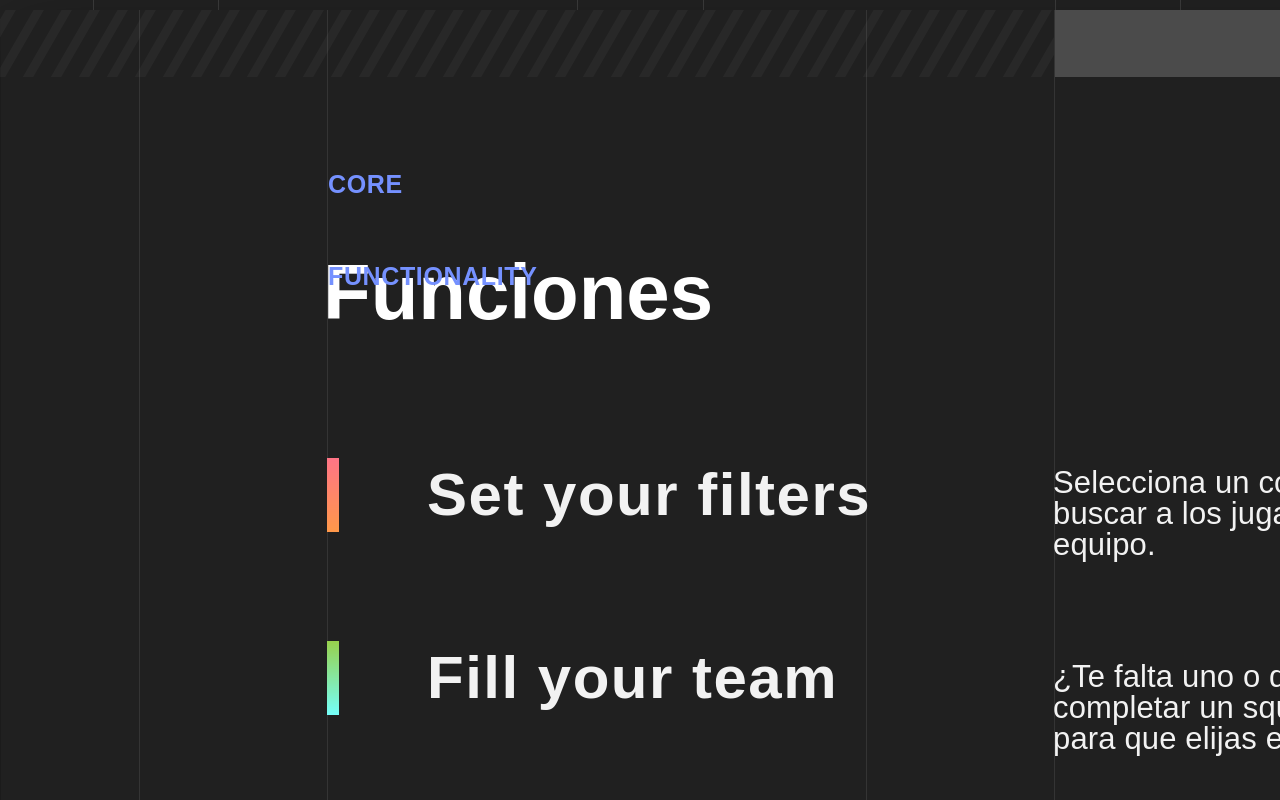
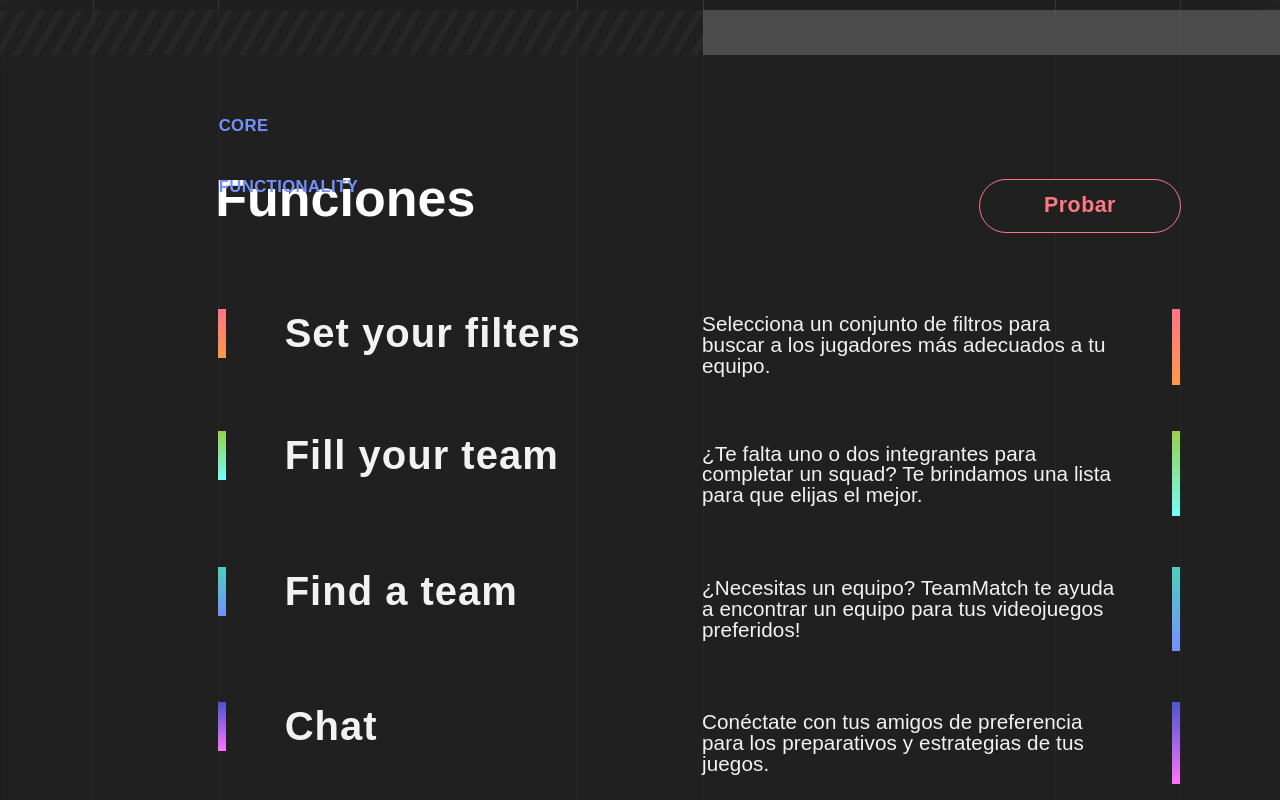
Before and after one commit to sadaakisz/TeamMatch_LandingPage, a plain HTML site: page LandingPage/landingpageweb.html in a window 1280 px wide. Shown: the part 2700-3500 px from the top of the page. Drawn offline with Linux system fonts and the light colour scheme.

Commit message:
Made Funciones Section dynamic.

```diff
--- a/LandingPage/landingpageweb.css
+++ b/LandingPage/landingpageweb.css
@@ -2048,9 +2048,9 @@ body {
   display: block;
   position: absolute;
   background-color: transparent;
-  width: 1919px;
-  height: 1221.92px;
-  left: 1px;
+  width: 99.947917vw; /* 1919px/1920 */
+  height: 63.641667vw; /* 1221.92px/1920 */
+  left: 0.052083vw; /* 1px/1920 */
   top: 0
 }
 
@@ -2059,10 +2059,10 @@ body {
   fill: rgba(32, 32, 32, 1);
   -webkit-filter: drop-shadow(0 20px 40px rgba(0, 0, 0, .4117647058823529));
   filter: drop-shadow(0 20px 40px rgba(0, 0, 0, .4117647058823529));
-  width: 1919px;
-  height: 1221.37px;
-  left: 0;
-  top: .55px
+  width: 99.947917vw; /* 1919px/1920 */
+  height: 63.613021vw; /* 1221.37px/1920 */
+  left: 0;
+  top: 0.028646vw; /* 0.55px/1920 */
 }
 
 .landingpageweb .funcionessection .bgfunciones .linesb3611314 {
@@ -2071,80 +2071,80 @@ body {
   opacity: .25;
   cursor: default;
   background-color: transparent;
-  width: 1631px;
-  height: 1221.92px;
-  left: 138.5px;
+  width: 84.947917vw; /* 1631px/1920 */
+  height: 63.641667vw; /* 1221.92px/1920 */
+  left: 7.213542vw; /* 138.5px/1920 */
   top: 0
 }
 
 .landingpageweb .funcionessection .bgfunciones .linesb3611314 .line162fbd00fe {
   position: absolute;
   stroke: rgba(112, 112, 112, 1);
-  stroke-width: 1px;
-  width: 1px;
-  height: 1221.92px;
-  left: -.5px;
+  stroke-width: 0.052083vw; /* 1px/1920 */
+  width: 0.052083vw; /* 1px/1920 */
+  height: 63.641667vw; /* 1221.92px/1920 */
+  left: -0.026042vw; /* -0.5px/1920 */
   top: 0
 }
 
 .landingpageweb .funcionessection .bgfunciones .linesb3611314 .line17a82bdb05 {
   position: absolute;
   stroke: rgba(112, 112, 112, 1);
-  stroke-width: 1px;
-  width: 1px;
-  height: 1221.92px;
-  left: 187.5px;
+  stroke-width: 0.052083vw; /* 1px/1920 */
+  width: 0.052083vw; /* 1px/1920 */
+  height: 63.641667vw; /* 1221.92px/1920 */
+  left: 9.765625vw; /* 187.5px/1920 */
   top: 0
 }
 
 .landingpageweb .funcionessection .bgfunciones .linesb3611314 .line18bafbeb1f {
   position: absolute;
   stroke: rgba(112, 112, 112, 1);
-  stroke-width: 1px;
-  width: 1px;
-  height: 1221.87px;
-  left: 1442.5px;
-  top: .05px
+  stroke-width: 0.052083vw; /* 1px/1920 */
+  width: 0.052083vw; /* 1px/1920 */
+  height: 63.639063vw; /* 1221.87px/1920 */
+  left: 75.130208vw; /* 1442.5px/1920 */
+  top: 0
 }
 
 .landingpageweb .funcionessection .bgfunciones .linesb3611314 .line19671c16f3 {
   position: absolute;
   stroke: rgba(112, 112, 112, 1);
-  stroke-width: 1px;
-  width: 1px;
-  height: 1221.37px;
-  left: 726.5px;
-  top: .55px
+  stroke-width: 0.052083vw; /* 1px/1920 */
+  width: 0.052083vw; /* 1px/1920 */
+  height: 63.613021vw; /* 1221.37px/1920 */
+  left: 37.838542vw; /* 726.5px/1920 */
+  top: 0.028646vw; /* 0.55px/1920 */
 }
 
 .landingpageweb .funcionessection .bgfunciones .linesb3611314 .line20046553a2 {
   position: absolute;
   stroke: rgba(112, 112, 112, 1);
-  stroke-width: 1px;
-  width: 1px;
-  height: 1221.87px;
-  left: 1630.5px;
-  top: .05px
+  stroke-width: 0.052083vw; /* 1px/1920 */
+  width: 0.052083vw; /* 1px/1920 */
+  height: 63.639063vw; /* 1221.87px/1920 */
+  left: 84.921875vw; /* 1630.5px/1920 */
+  top: 0
 }
 
 .landingpageweb .funcionessection .bgfunciones .linesb3611314 .line2158691437 {
   position: absolute;
   stroke: rgba(112, 112, 112, 1);
-  stroke-width: 1px;
-  width: 1px;
-  height: 1221.37px;
-  left: 914.5px;
-  top: .55px
+  stroke-width: 0.052083vw; /* 1px/1920 */
+  width: 0.052083vw; /* 1px/1920 */
+  height: 63.613021vw; /* 1221.37px/1920 */
+  left: 47.630208vw; /* 914.5px/1920 */
+  top: 0.028646vw; /* 0.55px/1920 */
 }
 
 .landingpageweb .funcionessection .topfunciones {
   display: block;
   position: absolute;
   background-color: transparent;
-  width: 1920px;
-  height: 67px;
-  left: 0;
-  top: .55px
+  width: 100vw; /* 1920px/1920 */
+  height: 3.489583vw; /* 67px/1920 */
+  left: 0;
+  top: 0.028646vw; /* 0.55px/1920 */
 }
 
 .landingpageweb .funcionessection .topfunciones .maskGroup7 {
@@ -2157,8 +2157,8 @@ body {
   opacity: .2;
   cursor: default;
   background-color: transparent;
-  width: 1054px;
-  height: 67px;
+  width: 54.895833vw; /* 1054px/1920 */
+  height: 3.489583vw; /* 67px/1920 */
   left: 0;
   top: 0
 }
@@ -2168,11 +2168,9 @@ body {
   opacity: .2;
   cursor: default;
   background-color: rgba(242, 242, 242, 1);
-  border-color: rgba(112, 112, 112, 1);
-  border-width: 1px;
-  width: 865px;
-  height: 67px;
-  left: 1055px;
+  width: 45.052083vw; /* 865px/1920 */
+  height: 3.489583vw; /* 67px/1920 */
+  left: 54.947917vw; /* 1055px/1920 */
   top: 0
 }
 
@@ -2180,101 +2178,101 @@ body {
   display: block;
   position: absolute;
   background-color: transparent;
-  width: 362px;
-  height: 172px;
-  left: 323px;
-  top: 158.55px
+  width: 18.854167vw; /* 362px/1920 */
+  height: 8.958333vw; /* 172px/1920 */
+  left: 16.822917vw; /* 323px/1920 */
+  top: 8.257813vw; /* 158.55px/1920 */
 }
 
 .landingpageweb .funcionessection .titlefunciones .funciones3efca486 {
   position: absolute;
   background-color: rgba(255, 255, 255, 0);
   text-align: center;
-  line-height: 144px;
+  line-height: 7.5vw; /* 144px/1920 */
   letter-spacing: 0;
   color: rgba(255, 255, 255, 1);
   -webkit-text-stroke: unset;
-  font-size: 78px;
+  font-size: 4.0625vw; /* 78px/1920 */
   font-weight: 700;
   font-style: normal;
   font-family: 'Gilroy ☞', Arial;
   white-space: pre;
-  width: 362px;
-  height: 97px;
-  left: 0;
-  top: 51.5px
+  width: 18.854167vw; /* 362px/1920 */
+  height: 5.052083vw; /* 97px/1920 */
+  left: 0;
+  top: 2.682292vw; /* 51.5px/1920 */
 }
 
 .landingpageweb .funcionessection .titlefunciones .coreFunctionality {
   position: absolute;
   background-color: rgba(255, 255, 255, 0);
   text-align: left;
-  line-height: 92px;
-  letter-spacing: .63px;
+  line-height: 4.791667vw; /* 92px/1920 */
+  letter-spacing: 0.032813vw; /* 0.63px/1920 */
   color: rgba(117, 145, 255, 1);
   -webkit-text-stroke: unset;
-  font-size: 25px;
-  font-weight: 700;
-  font-style: normal;
-  font-family: 'Gilroy ☞', Arial;
-  width: 271px;
-  height: 34px;
-  left: 5px;
-  top: -30.5px
+  font-size: 1.302083vw; /* 25px/1920 */
+  font-weight: 700;
+  font-style: normal;
+  font-family: 'Gilroy ☞', Arial;
+  width: 14.114583vw; /* 271px/1920 */
+  height: 1.770833vw; /* 34px/1920 */
+  left: 0.260417vw; /* 5px/1920 */
+  top: -1.588542vw; /* -30.5px/1920 */
 }
 
 .landingpageweb .funcionessection .filter {
   display: block;
   position: absolute;
   background-color: transparent;
-  width: 1443px;
-  height: 114px;
-  left: 327px;
-  top: 448.55px
+  width: 75.15625vw; /* 1443px/1920 */
+  height: 5.9375vw; /* 114px/1920 */
+  left: 17.03125vw; /* 327px/1920 */
+  top: 23.361979vw; /* 448.55px/1920 */
 }
 
 .landingpageweb .funcionessection .filter .setYourFilters {
   position: absolute;
   background-color: rgba(255, 255, 255, 0);
   text-align: left;
-  line-height: 80px;
-  letter-spacing: 1.5px;
+  line-height: 4.166667vw; /* 80px/1920 */
+  letter-spacing: 0.078125vw; /* 1.5px/1920 */
   color: rgba(242, 242, 242, 1);
   -webkit-text-stroke: 1px transparent;
-  font-size: 60px;
+  font-size: 3.125vw; /* 60px/1920 */
   font-weight: 700;
   font-style: normal;
   font-family: 'Gilroy ☞', Arial;
   white-space: pre;
-  width: 419px;
-  height: 74px;
-  left: 100px;
-  top: -3px
+  width: 21.822917vw; /* 419px/1920 */
+  height: 3.854167vw; /* 74px/1920 */
+  left: 5.208333vw; /* 100px/1920 */
+  top: -0.15625vw; /* -3px/1920 */
 }
 
 .landingpageweb .funcionessection .filter .seleccionaUnConjuntoDeFiltrosParaBuscarALosJugadoresMasAdecuadosATuEquipo {
   position: absolute;
   background-color: rgba(255, 255, 255, 0);
   text-align: left;
-  line-height: 31px;
-  letter-spacing: .15px;
+  line-height: 1.614583vw; /* 31px/1920 */
+  letter-spacing: 0.007813vw; /* 0.15px/1920 */
   color: rgba(242, 242, 242, 1);
   -webkit-text-stroke: 1px transparent;
-  font-size: 31px;
+  font-size: 1.614583vw; /* 31px/1920 */
   font-weight: 500;
   font-style: normal;
   font-family: 'Gilroy ☞', Arial;
-  width: 625px;
-  height: 109px;
-  left: 726px;
-  top: 8.5px
+  width: 32.552083vw; /* 625px/1920 */
+  height: 5.677083vw; /* 109px/1920 */
+  left: 37.8125vw; /* 726px/1920 */
+  top: 0.442708vw; /* 8.5px/1920 */
 }
 
 .landingpageweb .funcionessection .filter .path235 {
   position: absolute;
   fill: transparent;
-  width: 12px;
-  height: 74px;
+  width: 0.625vw; /* 12px/1920 */
+  height: 3.854167vw; /* 74px/1920 */
   left: 0;
   top: 0
 }
@@ -2282,9 +2280,9 @@ body {
 .landingpageweb .funcionessection .filter .path236 {
   position: absolute;
   fill: transparent;
-  width: 12px;
-  height: 114px;
-  left: 1431px;
+  width: 0.625vw; /* 12px/1920 */
+  height: 5.9375vw; /* 114px/1920 */
+  left: 74.53125vw; /* 1431px/1920 */
   top: 0
 }
 
@@ -2292,47 +2290,47 @@ body {
   display: block;
   position: absolute;
   background-color: transparent;
-  width: 1443px;
-  height: 128px;
-  left: 327px;
-  top: 631.55px
+  width: 75.15625vw; /* 1443px/1920 */
+  height: 6.666667vw; /* 128px/1920 */
+  left: 17.03125vw; /* 327px/1920 */
+  top: 32.893229vw; /* 631.55px/1920 */
 }
 
 .landingpageweb .funcionessection .fill .fillYourTeam {
   position: absolute;
   background-color: rgba(255, 255, 255, 0);
   text-align: left;
-  line-height: 80px;
-  letter-spacing: 1.5px;
+  line-height: 4.166667vw; /* 80px/1920 */
+  letter-spacing: 0.078125vw; /* 1.5px/1920 */
   color: rgba(242, 242, 242, 1);
   -webkit-text-stroke: 1px transparent;
-  font-size: 60px;
+  font-size: 3.125vw; /* 60px/1920 */
   font-weight: 700;
   font-style: normal;
   font-family: 'Gilroy ☞', Arial;
   white-space: pre;
-  width: 392px;
-  height: 74px;
-  left: 100px;
-  top: -3px
+  width: 20.416667vw; /* 392px/1920 */
+  height: 3.854167vw; /* 74px/1920 */
+  left: 5.208333vw; /* 100px/1920 */
+  top: -0.15625vw; /* -3px/1920 */
 }
 
 .landingpageweb .funcionessection .fill .teFaltaUnoODosIntegrantesParaCompletarUnSquadTeBrindamosUnaListaParaQueElijasElMejor {
   position: absolute;
   background-color: rgba(255, 255, 255, 0);
   text-align: left;
-  line-height: 31px;
-  letter-spacing: .15px;
+  line-height: 1.614583vw; /* 31px/1920 */
+  letter-spacing: 0.007813vw; /* 0.15px/1920 */
   color: rgba(242, 242, 242, 1);
   -webkit-text-stroke: 1px transparent;
-  font-size: 31px;
+  font-size: 1.614583vw; /* 31px/1920 */
   font-weight: 500;
   font-style: normal;
   font-family: 'Gilroy ☞', Arial;
-  width: 625px;
-  height: 112px;
-  left: 726px;
-  top: 19.5px
+  width: 32.552083vw; /* 625px/1920 */
+  height: 5.833333vw; /* 112px/1920 */
+  left: 37.8125vw; /* 726px/1920 */
+  top: 1.015625vw; /* 19.5px/1920 */
 }
 
 .landingpageweb .funcionessection .fill .rectangle708 {
@@ -2343,10 +2341,8 @@ body {
   background-size: cover;
   cursor: default;
   background-color: rgba(255, 255, 255, 0);
-  border-color: rgba(112, 112, 112, 1);
-  border-width: 1px;
-  width: 12px;
-  height: 74px;
+  width: 0.625vw; /* 12px/1920 */
+  height: 3.854167vw; /* 74px/1920 */
   left: 0;
   top: 0
 }
@@ -2359,11 +2355,9 @@ body {
   background-size: cover;
   cursor: default;
   background-color: rgba(255, 255, 255, 0);
-  border-color: rgba(112, 112, 112, 1);
-  border-width: 1px;
-  width: 12px;
-  height: 128px;
-  left: 1431px;
+  width: 0.625vw; /* 12px/1920 */
+  height: 6.666667vw; /* 128px/1920 */
+  left: 74.53125vw; /* 1431px/1920 */
   top: 0
 }
 
@@ -2371,47 +2365,47 @@ body {
   display: block;
   position: absolute;
   background-color: transparent;
-  width: 1443px;
-  height: 126px;
-  left: 327px;
-  top: 835.55px
+  width: 75.15625vw; /* 1443px/1920 */
+  height: 6.5625vw; /* 126px/1920 */
+  left: 17.03125vw; /* 327px/1920 */
+  top: 43.518229vw; /* 835.55px/1920 */
 }
 
 .landingpageweb .funcionessection .find .findATeam {
   position: absolute;
   background-color: rgba(255, 255, 255, 0);
   text-align: left;
-  line-height: 80px;
-  letter-spacing: 1.5px;
+  line-height: 4.166667vw; /* 80px/1920 */
+  letter-spacing: 0.078125vw; /* 1.5px/1920 */
   color: rgba(242, 242, 242, 1);
   -webkit-text-stroke: 1px transparent;
-  font-size: 60px;
+  font-size: 3.125vw; /* 60px/1920 */
   font-weight: 700;
   font-style: normal;
   font-family: 'Gilroy ☞', Arial;
   white-space: pre;
-  width: 346px;
-  height: 74px;
-  left: 100px;
-  top: -3px
+  width: 18.020833vw; /* 346px/1920 */
+  height: 3.854167vw; /* 74px/1920 */
+  left: 5.208333vw; /* 100px/1920 */
+  top: -0.15625vw; /* -3px/1920 */
 }
 
 .landingpageweb .funcionessection .find .necesitasUnEquipoTeammatchTeAyudaAEncontrarUnEquipoParaTusVideojuegosPreferidos {
   position: absolute;
   background-color: rgba(255, 255, 255, 0);
   text-align: left;
-  line-height: 31px;
-  letter-spacing: .15px;
+  line-height: 1.614583vw; /* 31px/1920 */
+  letter-spacing: 0.007813vw; /* 0.15px/1920 */
   color: rgba(242, 242, 242, 1);
   -webkit-text-stroke: 1px transparent;
-  font-size: 31px;
+  font-size: 1.614583vw; /* 31px/1920 */
   font-weight: 500;
   font-style: normal;
   font-family: 'Gilroy ☞', Arial;
-  width: 625px;
-  height: 112px;
-  left: 726px;
-  top: 17.5px
+  width: 32.552083vw; /* 625px/1920 */
+  height: 5.833333vw; /* 112px/1920 */
+  left: 37.8125vw; /* 726px/1920 */
+  top: 0.911458vw; /* 17.5px/1920 */
 }
 
 .landingpageweb .funcionessection .find .rectangle709 {
@@ -2422,10 +2416,8 @@ body {
   background-size: cover;
   cursor: default;
   background-color: rgba(255, 255, 255, 0);
-  border-color: rgba(112, 112, 112, 1);
-  border-width: 1px;
-  width: 12px;
-  height: 74px;
+  width: 0.625vw; /* 12px/1920 */
+  height: 3.854167vw; /* 74px/1920 */
   left: 0;
   top: 0
 }
@@ -2438,11 +2430,9 @@ body {
   background-size: cover;
   cursor: default;
   background-color: rgba(255, 255, 255, 0);
-  border-color: rgba(112, 112, 112, 1);
-  border-width: 1px;
-  width: 12px;
-  height: 126px;
-  left: 1431px;
+  width: 0.625vw; /* 12px/1920 */
+  height: 6.5625vw; /* 126px/1920 */
+  left: 74.53125vw; /* 1431px/1920 */
   top: 0
 }
 
@@ -2450,47 +2440,47 @@ body {
   display: block;
   position: absolute;
   background-color: transparent;
-  width: 1443px;
-  height: 123px;
-  left: 327px;
-  top: 1038.55px
+  width: 75.15625vw; /* 1443px/1920 */
+  height: 6.40625vw; /* 123px/1920 */
+  left: 17.03125vw; /* 327px/1920 */
+  top: 54.091146vw; /* 1038.55px/1920 */
 }
 
 .landingpageweb .funcionessection .chatcd782805 .chat {
   position: absolute;
   background-color: rgba(255, 255, 255, 0);
   text-align: left;
-  line-height: 80px;
-  letter-spacing: 1.5px;
+  line-height: 4.166667vw; /* 80px/1920 */
+  letter-spacing: 0.078125vw; /* 1.5px/1920 */
   color: rgba(242, 242, 242, 1);
   -webkit-text-stroke: 1px transparent;
-  font-size: 60px;
+  font-size: 3.125vw; /* 60px/1920 */
   font-weight: 700;
   font-style: normal;
   font-family: 'Gilroy ☞', Arial;
   white-space: pre;
-  width: 143px;
-  height: 74px;
-  left: 100px;
-  top: -3px
+  width: 7.447917vw; /* 143px/1920 */
+  height: 3.854167vw; /* 74px/1920 */
+  left: 5.208333vw; /* 100px/1920 */
+  top: -0.15625vw; /* -3px/1920 */
 }
 
 .landingpageweb .funcionessection .chatcd782805 .conectateConTusAmigosDePreferenciaParaLosPreparativosYEstrategiasDeTusJuegos {
   position: absolute;
   background-color: rgba(255, 255, 255, 0);
   text-align: left;
-  line-height: 31px;
-  letter-spacing: .15px;
+  line-height: 1.614583vw; /* 31px/1920 */
+  letter-spacing: 0.007813vw; /* 0.15px/1920 */
   color: rgba(242, 242, 242, 1);
   -webkit-text-stroke: 1px transparent;
-  font-size: 31px;
+  font-size: 1.614583vw; /* 31px/1920 */
   font-weight: 500;
   font-style: normal;
   font-family: 'Gilroy ☞', Arial;
-  width: 625px;
-  height: 111px;
-  left: 726px;
-  top: 15.5px
+  width: 32.552083vw; /* 625px/1920 */
+  height: 5.78125vw; /* 111px/1920 */
+  left: 37.8125vw; /* 726px/1920 */
+  top: 0.807292vw; /* 15.5px/1920 */
 }
 
 .landingpageweb .funcionessection .chatcd782805 .rectangle710 {
@@ -2501,10 +2491,8 @@ body {
   background-size: cover;
   cursor: default;
   background-color: rgba(255, 255, 255, 0);
-  border-color: rgba(112, 112, 112, 1);
-  border-width: 1px;
-  width: 12px;
-  height: 74px;
+  width: 0.625vw; /* 12px/1920 */
+  height: 3.854167vw; /* 74px/1920 */
   left: 0;
   top: 0
 }
@@ -2512,9 +2500,9 @@ body {
 .landingpageweb .funcionessection .chatcd782805 .path237 {
   position: absolute;
   fill: transparent;
-  width: 12px;
-  height: 123px;
-  left: 1431px;
+  width: 0.625vw; /* 12px/1920 */
+  height: 6.40625vw; /* 123px/1920 */
+  left: 74.53125vw; /* 1431px/1920 */
   top: 0
 }
 
@@ -2523,10 +2511,10 @@ body {
   position: absolute;
   cursor: pointer;
   background-color: transparent;
-  width: 302px;
-  height: 81px;
-  left: 1469px;
-  top: 253.55px;
+  width: 15.729167vw; /* 302px/1920 */
+  height: 4.21875vw; /* 81px/1920 */
+  left: 76.510417vw; /* 1469px/1920 */
+  top: 13.205729vw; /* 253.55px/1920 */
   border: none;
   outline: 0
 }
@@ -2537,8 +2525,8 @@ body {
   display: none;
   cursor: pointer;
   background-color: transparent;
-  width: 302px;
-  height: 81px;
+  width: 15.729167vw; /* 302px/1920 */
+  height: 4.21875vw; /* 81px/1920 */
   left: 0;
   top: 0
 }
@@ -2550,10 +2538,10 @@ body {
   background-color: transparent;
   border-color: rgba(255, 255, 255, 1);
   border-style: solid;
-  border-width: 2px;
-  border-radius: 41px;
-  width: 302px;
-  height: 81px;
+  border-width: 0.104167vw; /* 2px/1920 */
+  border-radius: 2.135417vw; /* 41px/1920 */
+  width: 15.729167vw; /* 302px/1920 */
+  height: 4.21875vw; /* 81px/1920 */
   left: 0;
   top: 0
 }
@@ -2564,18 +2552,18 @@ body {
   background-color: rgba(255, 255, 255, 0);
   text-align: center;
   line-height: 0;
-  letter-spacing: .8px;
+  letter-spacing: 0.041667vw; /* 0.8px/1920 */
   color: rgba(255, 255, 255, 1);
   -webkit-text-stroke: 1px transparent;
-  font-size: 32px;
+  font-size: 1.666667vw; /* 32px/1920 */
   font-weight: 700;
   font-style: normal;
   font-family: 'Gilroy ☞', Arial;
   white-space: pre;
-  width: 104px;
-  height: 39px;
-  left: 97px;
-  top: 40px
+  width: 5.416667vw; /* 104px/1920 */
+  height: 2.03125vw; /* 39px/1920 */
+  left: 5.052083vw; /* 97px/1920 */
+  top: 2.083333vw; /* 40px/1920 */
 }
 
 .landingpageweb .funcionessection .btnprobar .defaultstate {
@@ -2583,8 +2571,8 @@ body {
   position: absolute;
   cursor: pointer;
   background-color: transparent;
-  width: 302px;
-  height: 81px;
+  width: 15.729167vw; /* 302px/1920 */
+  height: 4.21875vw; /* 81px/1920 */
   left: 0;
   top: 0
 }
@@ -2596,10 +2584,10 @@ body {
   background-color: rgba(32, 32, 32, 1);
   border-color: rgba(255, 117, 135, 1);
   border-style: solid;
-  border-width: 2px;
-  border-radius: 46px;
-  width: 302px;
-  height: 81px;
+  border-width: 0.104167vw; /* 2px/1920 */
+  border-radius: 2.395833vw; /* 46px/1920 */
+  width: 15.729167vw; /* 302px/1920 */
+  height: 4.21875vw; /* 81px/1920 */
   left: 0;
   top: 0
 }
@@ -2610,18 +2598,18 @@ body {
   background-color: rgba(255, 255, 255, 0);
   text-align: center;
   line-height: 0;
-  letter-spacing: .8px;
+  letter-spacing: 0.041667vw; /* 0.8px/1920 */
   color: rgba(255, 120, 130, 1);
   -webkit-text-stroke: 1px transparent;
-  font-size: 32px;
+  font-size: 1.666667vw; /* 32px/1920 */
   font-weight: 700;
   font-style: normal;
   font-family: 'Gilroy ☞', Arial;
   white-space: pre;
-  width: 104px;
-  height: 39px;
-  left: 97px;
-  top: 40px
+  width: 5.416667vw; /* 104px/1920 */
+  height: 2.03125vw; /* 39px/1920 */
+  left: 5.052083vw; /* 97px/1920 */
+  top: 2.083333vw; /* 40px/1920 */
 }
 
 .landingpageweb .funcionessection .btnprobar:hover>.hoverstate {
```
